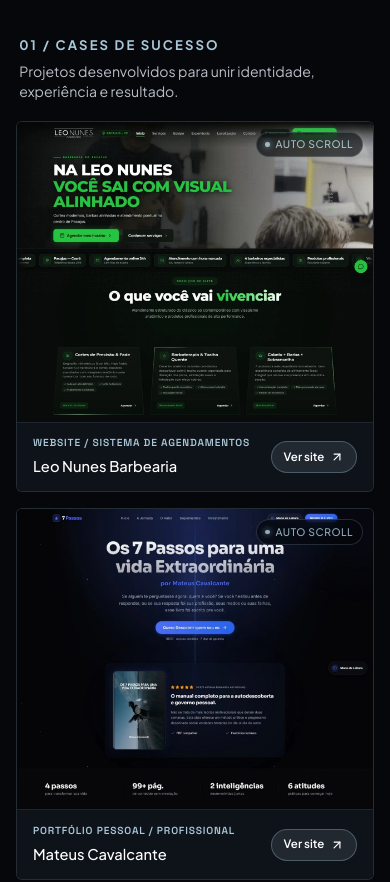
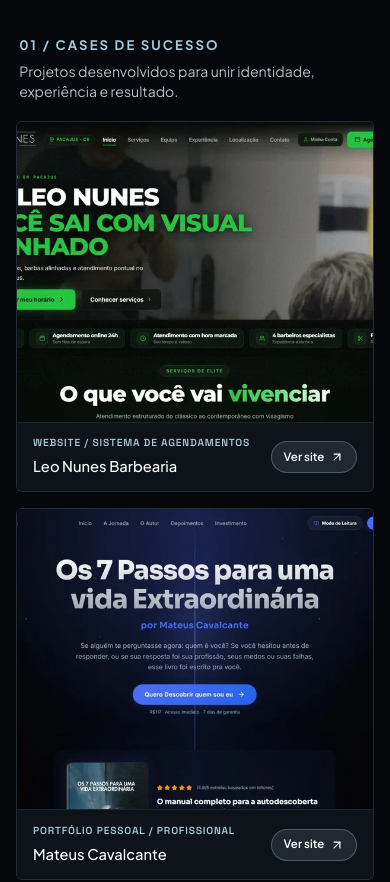
Before and after one commit to wesleynunesc1/wesleynunes, a React (Vite) app: page / in a window 390 px wide. Shown: the part 1280-2162 px from the top of the page. Built offline with nearby package versions, Linux system fonts and the light colour scheme.

Commit message:
perf: disable mobile screenshot click-to-scroll and optimize static hero previews

```diff
--- a/src/components/ProjectAutoScroll.css
+++ b/src/components/ProjectAutoScroll.css
@@ -57,7 +57,7 @@
   will-change: transform;
 }
 
-/* Subtle motion indicator badge when inactive */
+/* Subtle motion indicator badge when inactive (Desktop only) */
 .scroll-hint-badge {
   position: absolute;
   top: 10px;
@@ -93,3 +93,10 @@
   color: var(--color-ice);
   text-transform: uppercase;
 }
+
+/* No mobile, o badge e qualquer auto-scroll são ocultados para experiência limpa e leve */
+@media (max-width: 768px) {
+  .scroll-hint-badge {
+    display: none !important;
+  }
+}
--- a/src/components/ProjectAutoScroll.tsx
+++ b/src/components/ProjectAutoScroll.tsx
@@ -25,10 +25,24 @@ export const ProjectAutoScroll: React.FC<ProjectAutoScrollProps> = ({
   const imageRef = useRef<HTMLImageElement>(null);
   const animationRef = useRef<Animation | null>(null);
 
-  // High performance strategy:
-  // 1. Hero thumbnail is the permanent solid base layer. It is NEVER removed or obscured.
-  // 2. Full screenshot is only loaded when needed and rendered seamlessly above the thumbnail.
-  const [shouldLoadFull, setShouldLoadFull] = useState(isEager || isActive);
+  // Check if viewport is mobile (<= 768px)
+  const [isMobile, setIsMobile] = useState<boolean>(
+    typeof window !== 'undefined' ? window.innerWidth <= 768 : false
+  );
+
+  useEffect(() => {
+    const handleCheckMobile = () => {
+      setIsMobile(window.innerWidth <= 768);
+    };
+    window.addEventListener('resize', handleCheckMobile);
+    return () => window.removeEventListener('resize', handleCheckMobile);
+  }, []);
+
+  // On desktop: load full screenshot when needed (near or active).
+  // On mobile: completely disabled (never loads the 8000px screenshot, saves massive memory & avoids scroll effect).
+  const [shouldLoadFull, setShouldLoadFull] = useState(
+    !isMobile && (isEager || isActive)
+  );
   const [fullImageLoaded, setFullImageLoaded] = useState(false);
   const [thumbnailLoaded, setThumbnailLoaded] = useState(false);
 
@@ -44,9 +58,9 @@ export const ProjectAutoScroll: React.FC<ProjectAutoScrollProps> = ({
     }
   }, []);
 
-  // Smoothly rewind / scroll in reverse back to top
+  // Smoothly rewind / scroll in reverse back to top (desktop only)
   const rewindToTop = useCallback(() => {
-    if (!imageRef.current) return;
+    if (isMobile || !imageRef.current) return;
 
     // Get current translateY position from computed transform
     const style = window.getComputedStyle(imageRef.current);
@@ -81,11 +95,11 @@ export const ProjectAutoScroll: React.FC<ProjectAutoScrollProps> = ({
       }
       animationRef.current = null;
     };
-  }, [stopAnimation]);
+  }, [isMobile, stopAnimation]);
 
-  // Main scroll forward driver
+  // Main scroll forward driver (desktop only)
   const startScroll = useCallback(() => {
-    if (!containerRef.current || !imageRef.current) return;
+    if (isMobile || !containerRef.current || !imageRef.current) return;
 
     const prefersReducedMotion = window.matchMedia('(prefers-reduced-motion: reduce)').matches;
     if (prefersReducedMotion) {
@@ -117,18 +131,18 @@ export const ProjectAutoScroll: React.FC<ProjectAutoScrollProps> = ({
     });
 
     animationRef.current = animation;
-  }, [scrollSpeedSeconds, stopAnimation]);
+  }, [isMobile, scrollSpeedSeconds, stopAnimation]);
 
-  // When card becomes active, immediately trigger full screenshot request
+  // When card becomes active on desktop, trigger full screenshot request
   useEffect(() => {
-    if (isActive && !shouldLoadFull) {
+    if (!isMobile && isActive && !shouldLoadFull) {
       setShouldLoadFull(true);
     }
-  }, [isActive, shouldLoadFull]);
+  }, [isMobile, isActive, shouldLoadFull]);
 
-  // IntersectionObserver to preload full screenshot 300px before entering viewport
+  // IntersectionObserver to preload full screenshot 300px before entering viewport (desktop only)
   useEffect(() => {
-    if (shouldLoadFull) return;
+    if (isMobile || shouldLoadFull) return;
     const container = containerRef.current;
     if (!container || !('IntersectionObserver' in window)) {
       setShouldLoadFull(true);
@@ -149,10 +163,11 @@ export const ProjectAutoScroll: React.FC<ProjectAutoScrollProps> = ({
 
     observer.observe(container);
     return () => observer.disconnect();
-  }, [shouldLoadFull]);
+  }, [isMobile, shouldLoadFull]);
 
-  // Pause when tab is hidden, resume when active
+  // Pause when tab is hidden, resume when active (desktop only)
   useEffect(() => {
+    if (isMobile) return;
     const handleVisibilityChange = () => {
       if (!animationRef.current) return;
       if (document.hidden) {
@@ -164,19 +179,21 @@ export const ProjectAutoScroll: React.FC<ProjectAutoScrollProps> = ({
 
     document.addEventListener('visibilitychange', handleVisibilityChange);
     return () => document.removeEventListener('visibilitychange', handleVisibilityChange);
-  }, [isActive]);
+  }, [isMobile, isActive]);
 
   // React to isActive changes: when active startScroll; when de-activated rewind to top
   useEffect(() => {
+    if (isMobile) return;
     if (isActive && fullImageLoaded) {
       startScroll();
     } else if (!isActive && fullImageLoaded) {
       rewindToTop();
     }
-  }, [isActive, fullImageLoaded, startScroll, rewindToTop]);
+  }, [isMobile, isActive, fullImageLoaded, startScroll, rewindToTop]);
 
   // Recalculate on window resize
   useEffect(() => {
+    if (isMobile) return;
     let timeoutId: number;
     const handleResize = () => {
       clearTimeout(timeoutId);
@@ -193,14 +210,14 @@ export const ProjectAutoScroll: React.FC<ProjectAutoScrollProps> = ({
       window.removeEventListener('resize', handleResize);
       stopAnimation();
     };
-  }, [isActive, fullImageLoaded, startScroll, stopAnimation]);
+  }, [isMobile, isActive, fullImageLoaded, startScroll, stopAnimation]);
 
   const jpgFallback = screenshotSrc.replace(/\.webp$/, '.jpg');
 
   return (
     <div
       ref={containerRef}
-      className={`project-scroll-viewport ${isActive ? 'is-active' : ''}`}
+      className={`project-scroll-viewport ${!isMobile && isActive ? 'is-active' : ''}`}
     >
       {/* 1. INSTANT HERO THUMBNAIL (PERMANENT BASE: Guaranteed ZERO black screen) */}
       <picture className="project-thumb-picture">
@@ -217,8 +234,8 @@ export const ProjectAutoScroll: React.FC<ProjectAutoScrollProps> = ({
         />
       </picture>
 
-      {/* 2. FULL SCROLLABLE SCREENSHOT (Renders seamlessly on top once loaded and active) */}
-      {shouldLoadFull && (
+      {/* 2. FULL SCROLLABLE SCREENSHOT (Desktop only, never loaded on mobile) */}
+      {!isMobile && shouldLoadFull && (
         <picture className={`project-full-picture ${fullImageLoaded ? 'loaded' : ''}`}>
           <source srcSet={screenshotSrc} type="image/webp" />
           <source srcSet={jpgFallback} type="image/jpeg" />
@@ -234,8 +251,8 @@ export const ProjectAutoScroll: React.FC<ProjectAutoScrollProps> = ({
         </picture>
       )}
 
-      {/* Discret hint badge indicating auto scroll capability */}
-      {!isActive && (
+      {/* Discreet hint badge indicating auto scroll capability (Desktop only) */}
+      {!isMobile && !isActive && (
         <div className="scroll-hint-badge" aria-hidden="true">
           <span className="scroll-hint-dot" />
           <span className="scroll-hint-text">Auto Scroll</span>
--- a/src/components/ProjectCard.tsx
+++ b/src/components/ProjectCard.tsx
@@ -9,7 +9,7 @@ interface ProjectCardProps {
   isActive: boolean;
   onActivate: () => void;
   onDeactivate: () => void;
-  onTouchToggle: () => void;
+  onTouchToggle?: () => void;
   isFirstCards?: boolean;
 }
 
@@ -18,7 +18,6 @@ export const ProjectCard: React.FC<ProjectCardProps> = ({
   isActive,
   onActivate,
   onDeactivate,
-  onTouchToggle,
   isFirstCards = false,
 }) => {
   return (
@@ -26,19 +25,11 @@ export const ProjectCard: React.FC<ProjectCardProps> = ({
       className={`gallery-project-card ${isActive ? 'is-active' : ''}`}
       onMouseEnter={onActivate}
       onMouseLeave={onDeactivate}
-      onTouchStart={onActivate}
-      onClick={onTouchToggle}
       tabIndex={0}
-      role="button"
+      role="region"
       aria-label={`Projeto ${project.title} - ${project.category}`}
-      onKeyDown={(e) => {
-        if (e.key === 'Enter' || e.key === ' ') {
-          e.preventDefault();
-          onTouchToggle();
-        }
-      }}
     >
-      {/* ÁREA DE PREVIEW COM AUTO SCROLL E THUMBNAIL DE ALTA VELOCIDADE */}
+      {/* ÁREA DE PREVIEW COM AUTO SCROLL NO DESKTOP E HERO ESTÁTICA OTIMIZADA NO MOBILE */}
       <div className="card-preview-area">
         <ProjectAutoScroll
           screenshotSrc={project.screenshot}
```
